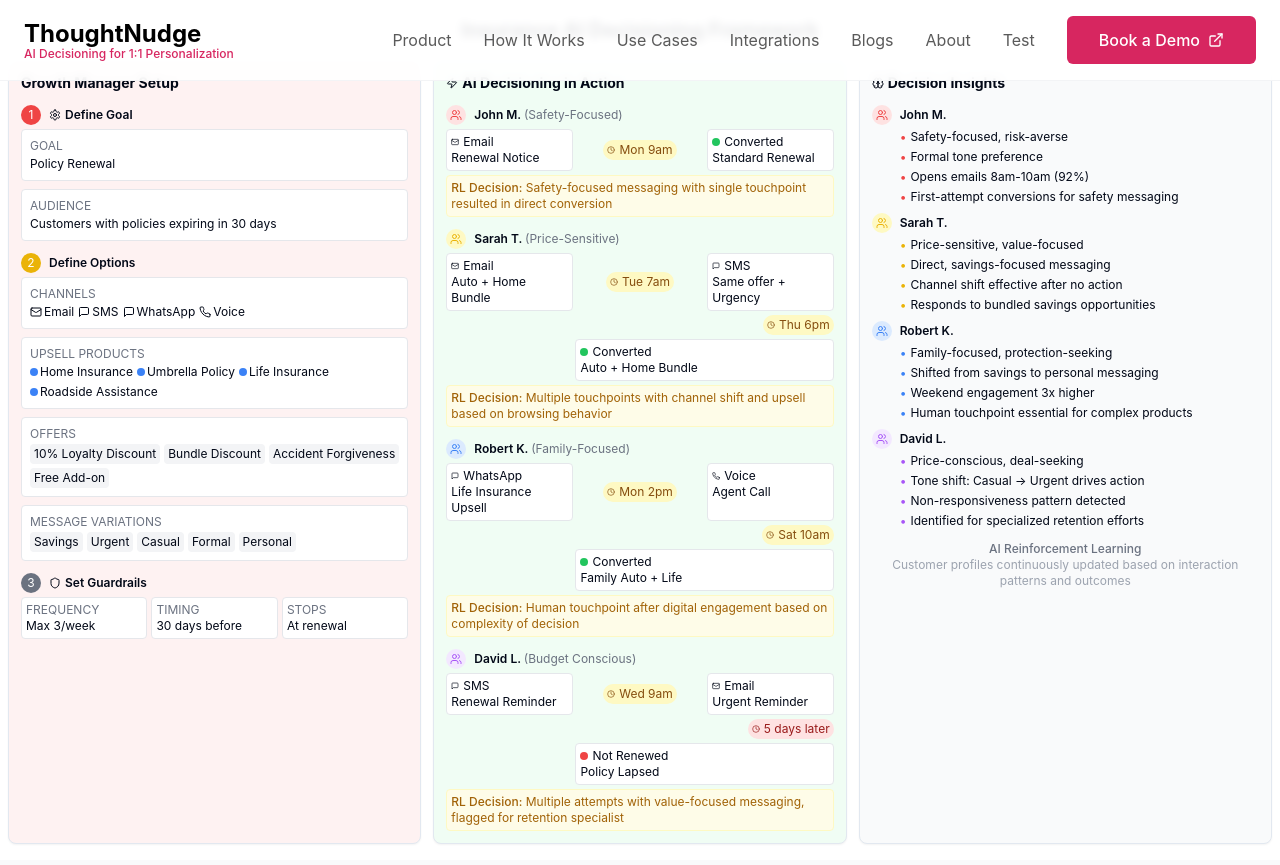
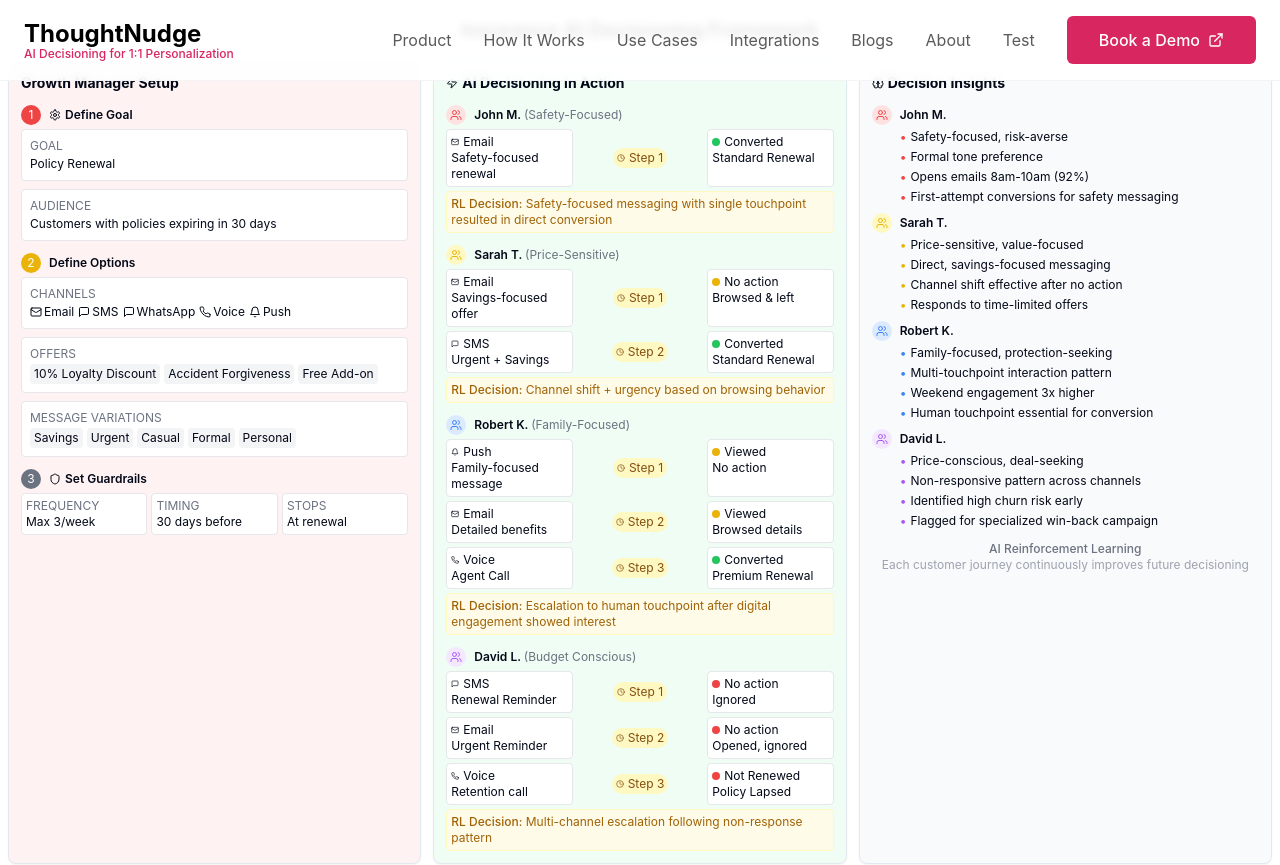
Before and after one commit to SP-Thoughtnudge/tn-website-nudge-ai-nexus-57-v1, a React (Vite) app: page /test in a window 1280 px wide. Shown: the top 865 px of the page. Built offline with nearby package versions, Linux system fonts and the light colour scheme.

Commit message:
Refactor: Update test page
Remove upsell products and add push notification channel.
Show logical sequencing in AI decisioning section.

```diff
--- a/src/pages/Test.tsx
+++ b/src/pages/Test.tsx
@@ -3,7 +3,7 @@ import React from "react";
 import Navbar from "@/components/ui/navbar";
 import Footer from "@/components/ui/footer";
 import { Card, CardContent } from "@/components/ui/card";
-import { Settings, Users, Shield, Brain, Clock, Calendar, Mail, MessageSquare, Phone, Zap } from "lucide-react";
+import { Settings, Users, Shield, Brain, Clock, Calendar, Mail, MessageSquare, Phone, Zap, Bell } from "lucide-react";
 
 const Test = () => {
   return (
@@ -61,23 +61,8 @@ const Test = () => {
                       <div className="flex items-center">
                         <Phone className="h-3 w-3 mr-0.5" /> Voice
                       </div>
-                    </div>
-                  </div>
-
-                  <div className="bg-white p-2 rounded border border-gray-200 mb-2">
-                    <div className="uppercase text-xs text-gray-500 mb-0.5">UPSELL PRODUCTS</div>
-                    <div className="flex flex-wrap gap-1 text-xs">
                       <div className="flex items-center">
-                        <span className="w-2 h-2 bg-blue-500 rounded-full mr-0.5"></span> Home Insurance
-                      </div>
-                      <div className="flex items-center">
-                        <span className="w-2 h-2 bg-blue-500 rounded-full mr-0.5"></span> Umbrella Policy
-                      </div>
-                      <div className="flex items-center">
-                        <span className="w-2 h-2 bg-blue-500 rounded-full mr-0.5"></span> Life Insurance
-                      </div>
-                      <div className="flex items-center">
-                        <span className="w-2 h-2 bg-blue-500 rounded-full mr-0.5"></span> Roadside Assistance
+                        <Bell className="h-3 w-3 mr-0.5" /> Push
                       </div>
                     </div>
                   </div>
@@ -86,7 +71,6 @@ const Test = () => {
                     <div className="uppercase text-xs text-gray-500 mb-0.5">OFFERS</div>
                     <div className="flex flex-wrap gap-1 text-xs">
                       <span className="px-1 py-0.5 bg-gray-100 rounded">10% Loyalty Discount</span>
-                      <span className="px-1 py-0.5 bg-gray-100 rounded">Bundle Discount</span>
                       <span className="px-1 py-0.5 bg-gray-100 rounded">Accident Forgiveness</span>
                       <span className="px-1 py-0.5 bg-gray-100 rounded">Free Add-on</span>
                     </div>
@@ -152,11 +136,11 @@ const Test = () => {
                       <div className="flex items-center text-xs">
                         <Mail className="h-2 w-2 mr-1" /> Email
                       </div>
-                      <div className="text-xs">Renewal Notice</div>
+                      <div className="text-xs">Safety-focused renewal</div>
                     </div>
                     <div className="flex items-center justify-center text-xs">
                       <div className="bg-yellow-100 text-yellow-800 text-xs px-1 py-0.5 rounded-full flex items-center">
-                        <Clock className="h-2 w-2 mr-1" /> Mon 9am
+                        <Clock className="h-2 w-2 mr-1" /> Step 1
                       </div>
                     </div>
                     <div className="bg-white p-1 rounded border border-gray-200">
@@ -168,7 +152,7 @@ const Test = () => {
                       <div className="text-xs">Standard Renewal</div>
                     </div>
                   </div>
-                  <div className="text-xs bg-yellow-50 border border-yellow-100 p-1 rounded text-yellow-700 mb-1">
+                  <div className="text-xs bg-yellow-50 border border-yellow-100 p-1 rounded text-yellow-700 mb-3">
                     <span className="text-xs font-medium">RL Decision:</span> Safety-focused messaging with single touchpoint resulted in direct conversion
                   </div>
                 </div>
@@ -187,40 +171,45 @@ const Test = () => {
                       <div className="flex items-center text-xs">
                         <Mail className="h-2 w-2 mr-1" /> Email
                       </div>
-                      <div className="text-xs">Auto + Home Bundle</div>
+                      <div className="text-xs">Savings-focused offer</div>
                     </div>
                     <div className="flex items-center justify-center text-xs">
                       <div className="bg-yellow-100 text-yellow-800 text-xs px-1 py-0.5 rounded-full flex items-center">
-                        <Clock className="h-2 w-2 mr-1" /> Tue 7am
+                        <Clock className="h-2 w-2 mr-1" /> Step 1
                       </div>
                     </div>
                     <div className="bg-white p-1 rounded border border-gray-200">
                       <div className="flex items-center text-xs">
-                        <MessageSquare className="h-2 w-2 mr-1" /> SMS
+                        <span className="w-2 h-2 bg-yellow-500 rounded-full mr-1"></span> No action
                       </div>
-                      <div className="text-xs">Same offer + Urgency</div>
+                      <div className="text-xs">Browsed & left</div>
                     </div>
                   </div>
 
-                  <div className="flex items-center text-xs justify-end mb-1">
-                    <div className="bg-yellow-100 text-yellow-800 text-xs px-1 py-0.5 rounded-full flex items-center">
-                      <Clock className="h-2 w-2 mr-1" /> Thu 6pm
+                  <div className="grid grid-cols-3 gap-1 mb-1">
+                    <div className="bg-white p-1 rounded border border-gray-200">
+                      <div className="flex items-center text-xs">
+                        <MessageSquare className="h-2 w-2 mr-1" /> SMS
+                      </div>
+                      <div className="text-xs">Urgent + Savings</div>
                     </div>
-                  </div>
-
-                  <div className="flex justify-end mb-1">
-                    <div className="bg-white p-1 rounded border border-gray-200 w-2/3">
+                    <div className="flex items-center justify-center text-xs">
+                      <div className="bg-yellow-100 text-yellow-800 text-xs px-1 py-0.5 rounded-full flex items-center">
+                        <Clock className="h-2 w-2 mr-1" /> Step 2
+                      </div>
+                    </div>
+                    <div className="bg-white p-1 rounded border border-gray-200">
                       <div className="flex items-center justify-between text-xs">
                         <span className="flex items-center">
                           <span className="w-2 h-2 bg-green-500 rounded-full mr-1"></span> Converted
                         </span>
                       </div>
-                      <div className="text-xs">Auto + Home Bundle</div>
+                      <div className="text-xs">Standard Renewal</div>
                     </div>
                   </div>
 
-                  <div className="text-xs bg-yellow-50 border border-yellow-100 p-1 rounded text-yellow-700 mb-1">
-                    <span className="text-xs font-medium">RL Decision:</span> Multiple touchpoints with channel shift and upsell based on browsing behavior
+                  <div className="text-xs bg-yellow-50 border border-yellow-100 p-1 rounded text-yellow-700 mb-3">
+                    <span className="text-xs font-medium">RL Decision:</span> Channel shift + urgency based on browsing behavior
                   </div>
                 </div>
 
@@ -236,42 +225,67 @@ const Test = () => {
                   <div className="grid grid-cols-3 gap-1 mb-1">
                     <div className="bg-white p-1 rounded border border-gray-200">
                       <div className="flex items-center text-xs">
-                        <MessageSquare className="h-2 w-2 mr-1" /> WhatsApp
+                        <Bell className="h-2 w-2 mr-1" /> Push
                       </div>
-                      <div className="text-xs">Life Insurance Upsell</div>
+                      <div className="text-xs">Family-focused message</div>
                     </div>
                     <div className="flex items-center justify-center text-xs">
                       <div className="bg-yellow-100 text-yellow-800 text-xs px-1 py-0.5 rounded-full flex items-center">
-                        <Clock className="h-2 w-2 mr-1" /> Mon 2pm
+                        <Clock className="h-2 w-2 mr-1" /> Step 1
                       </div>
                     </div>
+                    <div className="bg-white p-1 rounded border border-gray-200">
+                      <div className="flex items-center text-xs">
+                        <span className="w-2 h-2 bg-yellow-500 rounded-full mr-1"></span> Viewed
+                      </div>
+                      <div className="text-xs">No action</div>
+                    </div>
+                  </div>
+
+                  <div className="grid grid-cols-3 gap-1 mb-1">
+                    <div className="bg-white p-1 rounded border border-gray-200">
+                      <div className="flex items-center text-xs">
+                        <Mail className="h-2 w-2 mr-1" /> Email
+                      </div>
+                      <div className="text-xs">Detailed benefits</div>
+                    </div>
+                    <div className="flex items-center justify-center text-xs">
+                      <div className="bg-yellow-100 text-yellow-800 text-xs px-1 py-0.5 rounded-full flex items-center">
+                        <Clock className="h-2 w-2 mr-1" /> Step 2
+                      </div>
+                    </div>
+                    <div className="bg-white p-1 rounded border border-gray-200">
+                      <div className="flex items-center text-xs">
+                        <span className="w-2 h-2 bg-yellow-500 rounded-full mr-1"></span> Viewed
+                      </div>
+                      <div className="text-xs">Browsed details</div>
+                    </div>
+                  </div>
+
+                  <div className="grid grid-cols-3 gap-1 mb-1">
                     <div className="bg-white p-1 rounded border border-gray-200">
                       <div className="flex items-center text-xs">
                         <Phone className="h-2 w-2 mr-1" /> Voice
                       </div>
                       <div className="text-xs">Agent Call</div>
                     </div>
-                  </div>
-
-                  <div className="flex items-center text-xs justify-end mb-1">
-                    <div className="bg-yellow-100 text-yellow-800 text-xs px-1 py-0.5 rounded-full flex items-center">
-                      <Clock className="h-2 w-2 mr-1" /> Sat 10am
+                    <div className="flex items-center justify-center text-xs">
+                      <div className="bg-yellow-100 text-yellow-800 text-xs px-1 py-0.5 rounded-full flex items-center">
+                        <Clock className="h-2 w-2 mr-1" /> Step 3
+                      </div>
                     </div>
-                  </div>
-
-                  <div className="flex justify-end mb-1">
-                    <div className="bg-white p-1 rounded border border-gray-200 w-2/3">
+                    <div className="bg-white p-1 rounded border border-gray-200">
                       <div className="flex items-center justify-between text-xs">
                         <span className="flex items-center">
                           <span className="w-2 h-2 bg-green-500 rounded-full mr-1"></span> Converted
                         </span>
                       </div>
-                      <div className="text-xs">Family Auto + Life</div>
+                      <div className="text-xs">Premium Renewal</div>
                     </div>
                   </div>
 
-                  <div className="text-xs bg-yellow-50 border border-yellow-100 p-1 rounded text-yellow-700 mb-1">
-                    <span className="text-xs font-medium">RL Decision:</span> Human touchpoint after digital engagement based on complexity of decision
+                  <div className="text-xs bg-yellow-50 border border-yellow-100 p-1 rounded text-yellow-700 mb-3">
+                    <span className="text-xs font-medium">RL Decision:</span> Escalation to human touchpoint after digital engagement showed interest
                   </div>
                 </div>
 
@@ -293,25 +307,50 @@ const Test = () => {
                     </div>
                     <div className="flex items-center justify-center text-xs">
                       <div className="bg-yellow-100 text-yellow-800 text-xs px-1 py-0.5 rounded-full flex items-center">
-                        <Clock className="h-2 w-2 mr-1" /> Wed 9am
+                        <Clock className="h-2 w-2 mr-1" /> Step 1
                       </div>
                     </div>
+                    <div className="bg-white p-1 rounded border border-gray-200">
+                      <div className="flex items-center text-xs">
+                        <span className="w-2 h-2 bg-red-500 rounded-full mr-1"></span> No action
+                      </div>
+                      <div className="text-xs">Ignored</div>
+                    </div>
+                  </div>
+
+                  <div className="grid grid-cols-3 gap-1 mb-1">
                     <div className="bg-white p-1 rounded border border-gray-200">
                       <div className="flex items-center text-xs">
                         <Mail className="h-2 w-2 mr-1" /> Email
                       </div>
                       <div className="text-xs">Urgent Reminder</div>
                     </div>
-                  </div>
-
-                  <div className="flex items-center text-xs justify-end mb-1">
-                    <div className="bg-red-100 text-red-800 text-xs px-1 py-0.5 rounded-full flex items-center">
-                      <Clock className="h-2 w-2 mr-1" /> 5 days later
+                    <div className="flex items-center justify-center text-xs">
+                      <div className="bg-yellow-100 text-yellow-800 text-xs px-1 py-0.5 rounded-full flex items-center">
+                        <Clock className="h-2 w-2 mr-1" /> Step 2
+                      </div>
+                    </div>
+                    <div className="bg-white p-1 rounded border border-gray-200">
+                      <div className="flex items-center text-xs">
+                        <span className="w-2 h-2 bg-red-500 rounded-full mr-1"></span> No action
+                      </div>
+                      <div className="text-xs">Opened, ignored</div>
                     </div>
                   </div>
 
-                  <div className="flex justify-end mb-1">
-                    <div className="bg-white p-1 rounded border border-gray-200 w-2/3">
+                  <div className="grid grid-cols-3 gap-1 mb-1">
+                    <div className="bg-white p-1 rounded border border-gray-200">
+                      <div className="flex items-center text-xs">
+                        <Phone className="h-2 w-2 mr-1" /> Voice
+                      </div>
+                      <div className="text-xs">Retention call</div>
+                    </div>
+                    <div className="flex items-center justify-center text-xs">
+                      <div className="bg-yellow-100 text-yellow-800 text-xs px-1 py-0.5 rounded-full flex items-center">
+                        <Clock className="h-2 w-2 mr-1" /> Step 3
+                      </div>
+                    </div>
+                    <div className="bg-white p-1 rounded border border-gray-200">
                       <div className="flex items-center justify-between text-xs">
                         <span className="flex items-center">
                           <span className="w-2 h-2 bg-red-500 rounded-full mr-1"></span> Not Renewed
@@ -322,7 +361,7 @@ const Test = () => {
                   </div>
 
                   <div className="text-xs bg-yellow-50 border border-yellow-100 p-1 rounded text-yellow-700">
-                    <span className="text-xs font-medium">RL Decision:</span> Multiple attempts with value-focused messaging, flagged for retention specialist
+                    <span className="text-xs font-medium">RL Decision:</span> Multi-channel escalation following non-response pattern
                   </div>
                 </div>
               </CardContent>
@@ -388,7 +427,7 @@ const Test = () => {
                     </li>
                     <li className="flex items-start">
                       <span className="text-yellow-500 mr-1">•</span>
-                      <span>Responds to bundled savings opportunities</span>
+                      <span>Responds to time-limited offers</span>
                     </li>
                   </ul>
                 </div>
@@ -409,7 +448,7 @@ const Test = () => {
                     </li>
                     <li className="flex items-start">
                       <span className="text-blue-500 mr-1">•</span>
-                      <span>Shifted from savings to personal messaging</span>
+                      <span>Multi-touchpoint interaction pattern</span>
                     </li>
                     <li className="flex items-start">
                       <span className="text-blue-500 mr-1">•</span>
@@ -417,7 +456,7 @@ const Test = () => {
                     </li>
                     <li className="flex items-start">
                       <span className="text-blue-500 mr-1">•</span>
-                      <span>Human touchpoint essential for complex products</span>
+                      <span>Human touchpoint essential for conversion</span>
                     </li>
                   </ul>
                 </div>
@@ -438,22 +477,22 @@ const Test = () => {
                     </li>
                     <li className="flex items-start">
                       <span className="text-purple-500 mr-1">•</span>
-                      <span>Tone shift: Casual → Urgent drives action</span>
+                      <span>Non-responsive pattern across channels</span>
                     </li>
                     <li className="flex items-start">
                       <span className="text-purple-500 mr-1">•</span>
-                      <span>Non-responsiveness pattern detected</span>
+                      <span>Identified high churn risk early</span>
                     </li>
                     <li className="flex items-start">
                       <span className="text-purple-500 mr-1">•</span>
-                      <span>Identified for specialized retention efforts</span>
+                      <span>Flagged for specialized win-back campaign</span>
                     </li>
                   </ul>
                 </div>
 
                 <div className="mt-3 text-center">
                   <p className="text-xs text-gray-500 font-medium">AI Reinforcement Learning</p>
-                  <p className="text-xs text-gray-400">Customer profiles continuously updated based on interaction patterns and outcomes</p>
+                  <p className="text-xs text-gray-400">Each customer journey continuously improves future decisioning</p>
                 </div>
               </CardContent>
             </Card>
```
